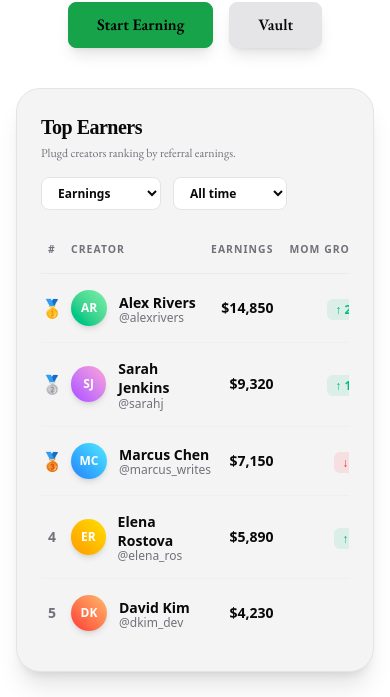
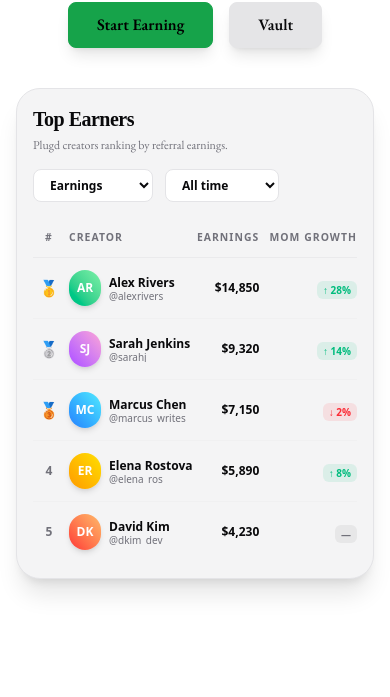
Before and after one commit to Ravishankar802/The-Plugd, a Next.js app: page / in a window 390 px wide. Shown: the part 388-1085 px from the top of the page. Built offline with nearby package versions, Linux system fonts and the light colour scheme; no server answers.

Commit message:
style: optimize leaderboard mobile layout to prevent horizontal scroll

```diff
--- a/src/components/HomeClient.tsx
+++ b/src/components/HomeClient.tsx
@@ -120,7 +120,7 @@ export default function HomeClient({
 
       {/* Top Earners Leaderboard Section */}
       <section className="w-full max-w-5xl mx-auto px-4 md:px-8 mb-10">
-        <div className="bg-pill border border-border rounded-[24px] p-6 md:p-8 shadow-xl">
+        <div className="bg-pill border border-border rounded-[24px] p-4 sm:p-6 md:p-8 shadow-xl">
           <div className="flex flex-col sm:flex-row sm:items-center justify-between gap-4 mb-6">
             <div>
               <h2 className="text-xl md:text-2xl font-extrabold tracking-tight text-foreground" style={{ fontFamily: '"Times New Roman", Times, serif' }}>Top Earners</h2>
@@ -144,34 +144,34 @@ export default function HomeClient({
             <table className="w-full text-left border-collapse">
               <thead>
                 <tr className="border-b border-border/60">
-                  <th className="pb-4 pt-2 w-10 text-[0.65rem] font-bold text-muted uppercase tracking-widest text-center">#</th>
-                  <th className="pb-4 pt-2 text-[0.65rem] font-bold text-muted uppercase tracking-widest pl-2">Creator</th>
-                  <th className="pb-4 pt-2 text-[0.65rem] font-bold text-muted uppercase tracking-widest text-right whitespace-nowrap">Earnings</th>
-                  <th className="pb-4 pt-2 text-[0.65rem] font-bold text-muted uppercase tracking-widest text-right whitespace-nowrap pl-4">MoM Growth</th>
+                  <th className="pb-3 pt-1 w-8 md:w-10 text-[0.65rem] font-bold text-muted uppercase tracking-widest text-center">#</th>
+                  <th className="pb-3 pt-1 text-[0.65rem] font-bold text-muted uppercase tracking-widest pl-1 md:pl-2">Creator</th>
+                  <th className="pb-3 pt-1 text-[0.65rem] font-bold text-muted uppercase tracking-widest text-right whitespace-nowrap">Earnings</th>
+                  <th className="pb-3 pt-1 text-[0.65rem] font-bold text-muted uppercase tracking-widest text-right whitespace-nowrap pl-2 md:pl-4">MoM Growth</th>
                 </tr>
               </thead>
               <tbody className="divide-y divide-border/30">
                 {/* Rank 1 */}
                 <tr className="hover:bg-foreground/[0.01] transition-colors group">
-                  <td className="py-4 text-center">
-                    <span className="text-lg">🥇</span>
+                  <td className="py-3 text-center w-8 md:w-10">
+                    <span className="text-base md:text-lg">🥇</span>
                   </td>
-                  <td className="py-4 pl-2">
-                    <div className="flex items-center gap-3">
-                      <div className="w-9 h-9 rounded-full bg-gradient-to-tr from-emerald-500 to-green-300 text-white font-bold text-xs flex items-center justify-center shadow-md">
+                  <td className="py-3 pl-1 md:pl-2">
+                    <div className="flex items-center gap-2 md:gap-3">
+                      <div className="w-8 h-8 md:w-9 h-9 rounded-full bg-gradient-to-tr from-emerald-500 to-green-300 text-white font-bold text-xs flex items-center justify-center shadow-md shrink-0">
                         AR
                       </div>
-                      <div className="flex flex-col">
-                        <span className="font-bold text-foreground text-sm leading-snug">Alex Rivers</span>
-                        <span className="text-muted text-xs leading-none">@alexrivers</span>
+                      <div className="flex flex-col min-w-0">
+                        <span className="font-bold text-foreground text-xs md:text-sm leading-snug truncate">Alex Rivers</span>
+                        <span className="text-muted text-[10px] md:text-xs leading-none truncate">@alexrivers</span>
                       </div>
                     </div>
                   </td>
-                  <td className="py-4 text-right font-bold text-foreground text-sm whitespace-nowrap">
+                  <td className="py-3 text-right font-bold text-foreground text-xs md:text-sm whitespace-nowrap">
                     $14,850
                   </td>
-                  <td className="py-4 text-right whitespace-nowrap pl-4">
-                    <span className="text-emerald-500 font-bold text-xs bg-emerald-500/10 px-2 py-0.5 rounded-md">
+                  <td className="py-3 text-right whitespace-nowrap pl-2 md:pl-4">
+                    <span className="text-emerald-500 font-bold text-[10px] md:text-xs bg-emerald-500/10 px-1.5 py-0.5 md:px-2 md:py-0.5 rounded-md">
                       ↑ 28%
                     </span>
                   </td>
@@ -179,25 +179,25 @@ export default function HomeClient({
 
                 {/* Rank 2 */}
                 <tr className="hover:bg-foreground/[0.01] transition-colors group">
-                  <td className="py-4 text-center">
-                    <span className="text-lg">🥈</span>
+                  <td className="py-3 text-center w-8 md:w-10">
+                    <span className="text-base md:text-lg">🥈</span>
                   </td>
-                  <td className="py-4 pl-2">
-                    <div className="flex items-center gap-3">
-                      <div className="w-9 h-9 rounded-full bg-gradient-to-tr from-purple-500 to-pink-300 text-white font-bold text-xs flex items-center justify-center shadow-md">
+                  <td className="py-3 pl-1 md:pl-2">
+                    <div className="flex items-center gap-2 md:gap-3">
+                      <div className="w-8 h-8 md:w-9 h-9 rounded-full bg-gradient-to-tr from-purple-500 to-pink-300 text-white font-bold text-xs flex items-center justify-center shadow-md shrink-0">
                         SJ
                       </div>
-                      <div className="flex flex-col">
-                        <span className="font-bold text-foreground text-sm leading-snug">Sarah Jenkins</span>
-                        <span className="text-muted text-xs leading-none">@sarahj</span>
+                      <div className="flex flex-col min-w-0">
+                        <span className="font-bold text-foreground text-xs md:text-sm leading-snug truncate">Sarah Jenkins</span>
+                        <span className="text-muted text-[10px] md:text-xs leading-none truncate">@sarahj</span>
                       </div>
                     </div>
                   </td>
-                  <td className="py-4 text-right font-bold text-foreground text-sm whitespace-nowrap">
+                  <td className="py-3 text-right font-bold text-foreground text-xs md:text-sm whitespace-nowrap">
                     $9,320
                   </td>
-                  <td className="py-4 text-right whitespace-nowrap pl-4">
-                    <span className="text-emerald-500 font-bold text-xs bg-emerald-500/10 px-2 py-0.5 rounded-md">
+                  <td className="py-3 text-right whitespace-nowrap pl-2 md:pl-4">
+                    <span className="text-emerald-500 font-bold text-[10px] md:text-xs bg-emerald-500/10 px-1.5 py-0.5 md:px-2 md:py-0.5 rounded-md">
                       ↑ 14%
                     </span>
                   </td>
@@ -205,25 +205,25 @@ export default function HomeClient({
 
                 {/* Rank 3 */}
                 <tr className="hover:bg-foreground/[0.01] transition-colors group">
-                  <td className="py-4 text-center">
-                    <span className="text-lg">🥉</span>
+                  <td className="py-3 text-center w-8 md:w-10">
+                    <span className="text-base md:text-lg">🥉</span>
                   </td>
-                  <td className="py-4 pl-2">
-                    <div className="flex items-center gap-3">
-                      <div className="w-9 h-9 rounded-full bg-gradient-to-tr from-blue-500 to-cyan-300 text-white font-bold text-xs flex items-center justify-center shadow-md">
+                  <td className="py-3 pl-1 md:pl-2">
+                    <div className="flex items-center gap-2 md:gap-3">
+                      <div className="w-8 h-8 md:w-9 h-9 rounded-full bg-gradient-to-tr from-blue-500 to-cyan-300 text-white font-bold text-xs flex items-center justify-center shadow-md shrink-0">
                         MC
                       </div>
-                      <div className="flex flex-col">
-                        <span className="font-bold text-foreground text-sm leading-snug">Marcus Chen</span>
-                        <span className="text-muted text-xs leading-none">@marcus_writes</span>
+                      <div className="flex flex-col min-w-0">
+                        <span className="font-bold text-foreground text-xs md:text-sm leading-snug truncate">Marcus Chen</span>
+                        <span className="text-muted text-[10px] md:text-xs leading-none truncate">@marcus_writes</span>
                       </div>
                     </div>
                   </td>
-                  <td className="py-4 text-right font-bold text-foreground text-sm whitespace-nowrap">
+                  <td className="py-3 text-right font-bold text-foreground text-xs md:text-sm whitespace-nowrap">
                     $7,150
                   </td>
-                  <td className="py-4 text-right whitespace-nowrap pl-4">
-                    <span className="text-red-500 font-bold text-xs bg-red-500/10 px-2 py-0.5 rounded-md">
+                  <td className="py-3 text-right whitespace-nowrap pl-2 md:pl-4">
+                    <span className="text-red-500 font-bold text-[10px] md:text-xs bg-red-500/10 px-1.5 py-0.5 md:px-2 md:py-0.5 rounded-md">
                       ↓ 2%
                     </span>
                   </td>
@@ -231,25 +231,25 @@ export default function HomeClient({
 
                 {/* Rank 4 */}
                 <tr className="hover:bg-foreground/[0.01] transition-colors group">
-                  <td className="py-4 text-center font-bold text-muted text-sm">
+                  <td className="py-3 text-center font-bold text-muted text-xs md:text-sm w-8 md:w-10">
                     4
                   </td>
-                  <td className="py-4 pl-2">
-                    <div className="flex items-center gap-3">
-                      <div className="w-9 h-9 rounded-full bg-gradient-to-tr from-amber-500 to-yellow-300 text-white font-bold text-xs flex items-center justify-center shadow-md">
+                  <td className="py-3 pl-1 md:pl-2">
+                    <div className="flex items-center gap-2 md:gap-3">
+                      <div className="w-8 h-8 md:w-9 h-9 rounded-full bg-gradient-to-tr from-amber-500 to-yellow-300 text-white font-bold text-xs flex items-center justify-center shadow-md shrink-0">
                         ER
                       </div>
-                      <div className="flex flex-col">
-                        <span className="font-bold text-foreground text-sm leading-snug">Elena Rostova</span>
-                        <span className="text-muted text-xs leading-none">@elena_ros</span>
+                      <div className="flex flex-col min-w-0">
+                        <span className="font-bold text-foreground text-xs md:text-sm leading-snug truncate">Elena Rostova</span>
+                        <span className="text-muted text-[10px] md:text-xs leading-none truncate">@elena_ros</span>
                       </div>
                     </div>
                   </td>
-                  <td className="py-4 text-right font-bold text-foreground text-sm whitespace-nowrap">
+                  <td className="py-3 text-right font-bold text-foreground text-xs md:text-sm whitespace-nowrap">
                     $5,890
                   </td>
-                  <td className="py-4 text-right whitespace-nowrap pl-4">
-                    <span className="text-emerald-500 font-bold text-xs bg-emerald-500/10 px-2 py-0.5 rounded-md">
+                  <td className="py-3 text-right whitespace-nowrap pl-2 md:pl-4">
+                    <span className="text-emerald-500 font-bold text-[10px] md:text-xs bg-emerald-500/10 px-1.5 py-0.5 md:px-2 md:py-0.5 rounded-md">
                       ↑ 8%
                     </span>
                   </td>
@@ -257,25 +257,25 @@ export default function HomeClient({
 
                 {/* Rank 5 */}
                 <tr className="hover:bg-foreground/[0.01] transition-colors group">
-                  <td className="py-4 text-center font-bold text-muted text-sm">
+                  <td className="py-3 text-center font-bold text-muted text-xs md:text-sm w-8 md:w-10">
                     5
                   </td>
-                  <td className="py-4 pl-2">
-                    <div className="flex items-center gap-3">
-                      <div className="w-9 h-9 rounded-full bg-gradient-to-tr from-red-500 to-orange-300 text-white font-bold text-xs flex items-center justify-center shadow-md">
+                  <td className="py-3 pl-1 md:pl-2">
+                    <div className="flex items-center gap-2 md:gap-3">
+                      <div className="w-8 h-8 md:w-9 h-9 rounded-full bg-gradient-to-tr from-red-500 to-orange-300 text-white font-bold text-xs flex items-center justify-center shadow-md shrink-0">
                         DK
                       </div>
-                      <div className="flex flex-col">
-                        <span className="font-bold text-foreground text-sm leading-snug">David Kim</span>
-                        <span className="text-muted text-xs leading-none">@dkim_dev</span>
+                      <div className="flex flex-col min-w-0">
+                        <span className="font-bold text-foreground text-xs md:text-sm leading-snug truncate">David Kim</span>
+                        <span className="text-muted text-[10px] md:text-xs leading-none truncate">@dkim_dev</span>
                       </div>
                     </div>
                   </td>
-                  <td className="py-4 text-right font-bold text-foreground text-sm whitespace-nowrap">
+                  <td className="py-3 text-right font-bold text-foreground text-xs md:text-sm whitespace-nowrap">
                     $4,230
                   </td>
-                  <td className="py-4 text-right whitespace-nowrap pl-4">
-                    <span className="text-muted font-bold text-xs bg-muted/10 px-2 py-0.5 rounded-md">
+                  <td className="py-3 text-right whitespace-nowrap pl-2 md:pl-4">
+                    <span className="text-muted font-bold text-[10px] md:text-xs bg-muted/10 px-1.5 py-0.5 md:px-2 md:py-0.5 rounded-md">
                       —
                     </span>
                   </td>
```
